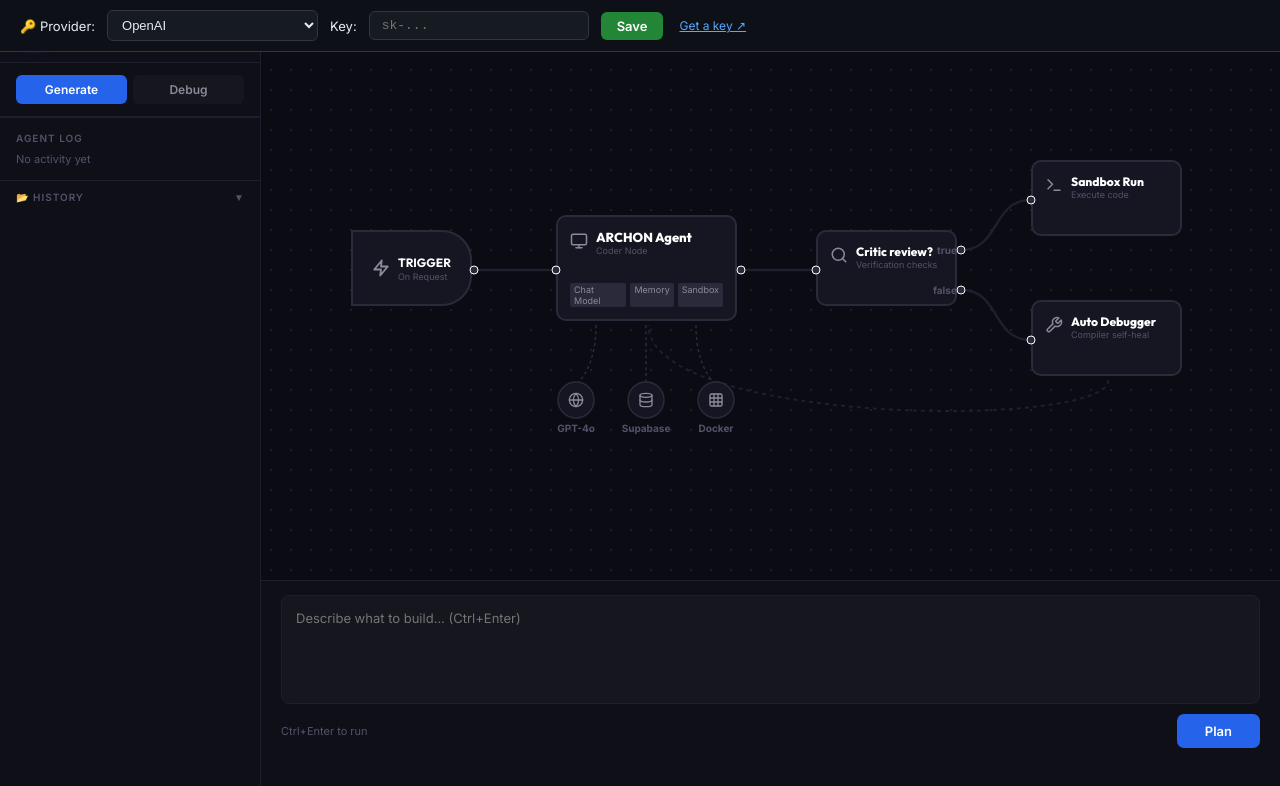
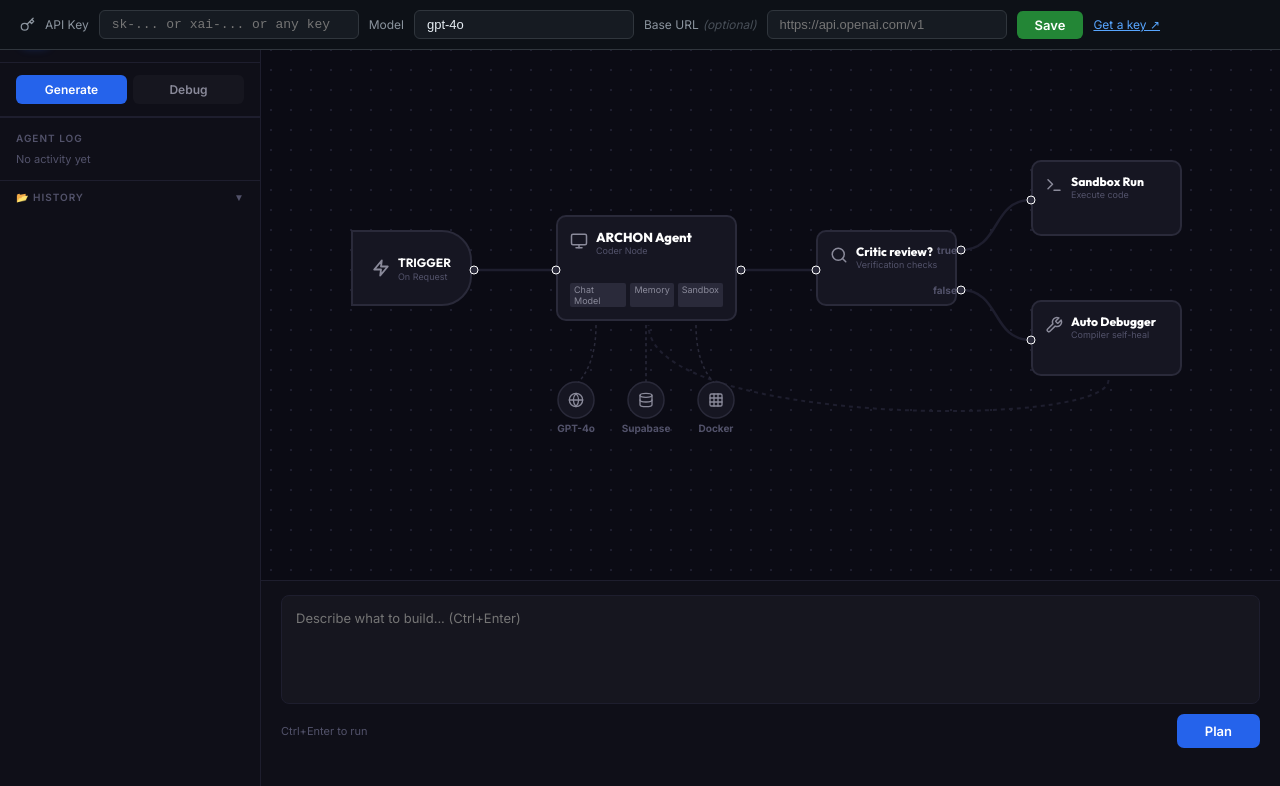
Before and after one commit to Mayank-Chaudhary-011/ARCHON, a React (Vite) app in the folder frontend/: page /app in a window 1280 px wide. Shown: the top 786 px of the page. Built offline with nearby package versions, Linux system fonts and the light colour scheme.

Commit message:
feat: session-only API key storage, simplified key/model banner, fix ESLint errors

```diff
--- a/frontend/src/App.jsx
+++ b/frontend/src/App.jsx
@@ -1,4 +1,4 @@
-import { useState, useEffect } from "react";
+import { useState, useEffect, useCallback } from "react";
 import { Toaster, toast } from "react-hot-toast";
 import axios from "axios";
 import { v4 as uuid } from "uuid";
@@ -9,6 +9,17 @@
 import ActionBar from "../components/ActionBar";
 
 const API = "http://localhost:8000/api";
+
+// SVG key icon — no emoji, no ESLint warning
+function KeyIcon() {
+  return (
+    <svg width="15" height="15" viewBox="0 0 24 24" fill="none" stroke="#8b949e" strokeWidth="2" strokeLinecap="round" strokeLinejoin="round" style={{ flexShrink: 0 }}>
+      <circle cx="7.5" cy="15.5" r="5.5" />
+      <path d="M21 2l-9.6 9.6" />
+      <path d="M15.5 7.5l3 3L22 7l-3-3" />
+    </svg>
+  );
+}
 
 export default function App() {
   const [appState, setAppState] = useState("idle");
@@ -24,71 +35,70 @@
     () => localStorage.getItem("mycoder_auto") === "true",
   );
   const [mode, setMode] = useState("generate");
+
+  // ── API key & model settings — sessionStorage so they clear on tab close ──
   const [apiKey, setApiKey] = useState(
-    () => localStorage.getItem("archon_api_key") || ""
+    () => sessionStorage.getItem("archon_api_key") || ""
   );
-  const [showKeyInput, setShowKeyInput] = useState(
-    () => !localStorage.getItem("archon_api_key")
+  const [baseUrl, setBaseUrl] = useState(
+    () => sessionStorage.getItem("archon_base_url") || ""
+  );
+  const [modelPlanner, setModelPlanner] = useState(
+    () => sessionStorage.getItem("archon_model_planner") || ""
+  );
+  const [modelCoder, setModelCoder] = useState(
+    () => sessionStorage.getItem("archon_model_coder") || ""
   );
 
-  const [llmProvider, setLlmProvider] = useState(
-    () => localStorage.getItem("archon_llm_provider") || "openai"
-  );
-  const [baseUrl, setBaseUrl] = useState(
-    () => localStorage.getItem("archon_base_url") || ""
-  );
-  const [modelPlanner, setModelPlanner] = useState(
-    () => localStorage.getItem("archon_model_planner") || ""
-  );
-  const [modelCoder, setModelCoder] = useState(
-    () => localStorage.getItem("archon_model_coder") || ""
+  const [showKeyInput, setShowKeyInput] = useState(
+    () => !sessionStorage.getItem("archon_api_key")
   );
 
-  const [tempProvider, setTempProvider] = useState(llmProvider);
-  const [tempKey, setTempKey] = useState(apiKey);
-  const [tempUrl, setTempUrl] = useState(baseUrl);
-  const [tempPlanner, setTempPlanner] = useState(modelPlanner);
-  const [tempCoder, setTempCoder] = useState(modelCoder);
+  // Temp state while the banner is open — initialised lazily from sessionStorage
+  const [tempKey, setTempKey] = useState(
+    () => sessionStorage.getItem("archon_api_key") || ""
+  );
+  const [tempUrl, setTempUrl] = useState(
+    () => sessionStorage.getItem("archon_base_url") || ""
+  );
+  const [tempModel, setTempModel] = useState(
+    () => sessionStorage.getItem("archon_model_planner") || "gpt-4o"
+  );
 
+  // Auto-focus the key input when banner opens
   useEffect(() => {
-    if (showKeyInput) {
-      setTempProvider(llmProvider);
-      setTempKey(apiKey);
-      setTempUrl(baseUrl);
-      setTempPlanner(modelPlanner);
-      setTempCoder(modelCoder);
+    if (!showKeyInput) return;
+    const tryFocus = () => {
+      const el = document.getElementById("api-key-input");
+      if (el) el.focus();
+    };
+    tryFocus();
+    const t = setTimeout(tryFocus, 60);
+    return () => clearTimeout(t);
+  }, [showKeyInput]);
+
+  function saveSettings() {
+    const trimmedKey = tempKey.trim();
+    if (!trimmedKey) {
+      toast.error("API Key cannot be empty");
+      return;
     }
-  }, [showKeyInput, llmProvider, apiKey, baseUrl, modelPlanner, modelCoder]);
+    // Derive coder model: same as planner unless user typed something different
+    const plannerModel = tempModel.trim() || "gpt-4o";
+    const coderModel = plannerModel.includes("4o") ? plannerModel.replace("gpt-4o", "gpt-4o-mini") : plannerModel;
 
-  function saveApiKey(key, provider = tempProvider, url = tempUrl, planner = tempPlanner, coder = tempCoder) {
-    const trimmed = key.trim();
-    localStorage.setItem("archon_api_key", trimmed);
-    localStorage.setItem("archon_llm_provider", provider);
-    localStorage.setItem("archon_base_url", url);
-    localStorage.setItem("archon_model_planner", planner);
-    localStorage.setItem("archon_model_coder", coder);
+    sessionStorage.setItem("archon_api_key", trimmedKey);
+    sessionStorage.setItem("archon_base_url", tempUrl.trim());
+    sessionStorage.setItem("archon_model_planner", plannerModel);
+    sessionStorage.setItem("archon_model_coder", coderModel);
 
-    setApiKey(trimmed);
-    setLlmProvider(provider);
-    setBaseUrl(url);
-    setModelPlanner(planner);
-    setModelCoder(coder);
+    setApiKey(trimmedKey);
+    setBaseUrl(tempUrl.trim());
+    setModelPlanner(plannerModel);
+    setModelCoder(coderModel);
     setShowKeyInput(false);
+    toast.success("Settings saved for this session");
   }
-
-  useEffect(() => {
-    if (showKeyInput) {
-      const input = document.getElementById("api-key-input");
-      if (input) {
-        input.focus();
-      } else {
-        setTimeout(() => {
-          const inputRetry = document.getElementById("api-key-input");
-          if (inputRetry) inputRetry.focus();
-        }, 50);
-      }
-    }
-  }, [showKeyInput]);
 
   function handleModeChange(newMode) {
     setMode(newMode);
@@ -103,6 +113,7 @@
     setTokenStats(null);
     setHumanReviewPending(false);
   }
+
   const [taskChecklist, setTaskChecklist] = useState([]);
   const [tokenStats, setTokenStats] = useState(null);
   const [humanReviewPending, setHumanReviewPending] = useState(false);
@@ -131,78 +142,88 @@
     }
   }
 
-  // Auto build loop — only fires when there are files still remaining.
-  // filesRemaining > 0 guard prevents a second buildNext() when the last
-  // file finishes (buildNext already calls itself in that branch).
-  useEffect(() => {
-    if (autoMode && appState === "building" && filesRemaining > 0) {
-      const timer = setTimeout(() => buildNext(), 800);
-      return () => clearTimeout(timer);
-    }
-    // eslint-disable-next-line react-hooks/exhaustive-deps
-  }, [autoMode, appState, filesRemaining]);
+  // ── Auto build loop ─────────────────────────────────────────────────────────
+  const buildNext = useCallback(async () => {
+    setAppState("building");
+    log("CODER", "Generating next file...");
 
-  async function handlePlan(task) {
-    if (!apiKey.trim()) {
-      log("ERROR", "API Key is required. Please save your API key and provider settings in the banner above.");
-      toast.error("API Key is required");
-      setShowKeyInput(true);
-      return;
-    }
-    setAppState("planning");
-    setImpl(null);
-    setFiles({});
-    setActiveFile(null);
-    setOpenTabs([]);
-    setOutput("");
-    setAgentLog([]);
-    setTaskChecklist([]);
-    setTokenStats(null);
-    setHumanReviewPending(false);
-
-    log("PLANNER", "Generating implementation plan...");
+    setTaskChecklist((prev) => {
+      const nextIdx = prev.findIndex((t) => t.status === "pending");
+      if (nextIdx === -1) return prev;
+      return prev.map((t, i) => (i === nextIdx ? { ...t, status: "building" } : t));
+    });
 
     try {
-      const res = await axios.post(`${API}/plan`, {
-        task,
+      const res = await axios.post(`${API}/build/next`, {
         session_id: sessionId,
         api_key: apiKey,
-        llm_provider: llmProvider,
+        llm_provider: "custom",
         base_url: baseUrl,
         model_planner: modelPlanner,
         model_coder: modelCoder,
       });
       const data = res.data;
 
-      setImpl(data.implementation);
-      setRemaining(data.total_files);
-      setFiles({
-        "Agent Pipeline": "",
-        "plan.md": data.plan_md
-      });
-      setOpenTabs(["Agent Pipeline", "plan.md"]);
-      setActiveFile("Agent Pipeline");
+      if (data.tokens) setTokenStats(data.tokens);
+
+      if (data.logs && data.logs.length > 0) {
+        data.logs.forEach((item) => log(item.agent, item.message));
+      }
+
+      if (data.status === "human_review") {
+        setPendingReview({ filename: data.filename, code: data.code, feedback: data.feedback });
+        setTaskChecklist((prev) =>
+          prev.map((t) => (t.filename === data.filename ? { ...t, status: "building" } : t))
+        );
+        setAppState("human_review");
+        log("HUMAN", `Review needed: ${data.filename} failed critic`);
+        toast("👀 Agent needs your review", { duration: 4000 });
+        return;
+      }
+
+      if (data.status === "complete") {
+        const finalFiles = { ...generatedFiles, ...data.generated_files };
+        setFiles(finalFiles);
+        setOutput(data.output);
+        setRemaining(0);
+        setTaskChecklist((prev) => prev.map((t) => ({ ...t, status: "done" })));
+        setAppState("complete");
+        saveToHistory(implementation, finalFiles, data.tokens || tokenStats, data.output);
+        log("EXECUTOR", `Done. Output: ${data.output || "no output"}`);
+        toast.success("Project built successfully ✨");
+        return;
+      }
+
+      if (data.status === "file_ready") {
+        setFiles((prev) => ({ ...prev, [data.filename]: data.code }));
+        openTab(data.filename);
+        setRemaining(data.files_remaining);
+        setTaskChecklist((prev) =>
+          prev.map((t) => (t.filename === data.filename ? { ...t, status: "done" } : t))
+        );
+        log("CODER", `${data.filename} ready`);
+
+        if (data.files_remaining === 0) {
+          buildNext();
+        } else if (!autoMode) {
           setAppState("plan_ready");
-
-      // Initialise task checklist from the file list
-      const files = data.implementation?.files || [];
-      setTaskChecklist(files.map((f) => ({ filename: f.filename, description: f.description, status: "pending" })));
-
-      log("PLANNER", `Plan ready — ${data.total_files} files to generate`);
-      if (data.tracing_active) {
-        log("SYSTEM", "LangSmith Observability active — traces streaming to dashboard");
-      } else {
-        log("SYSTEM", "LangSmith Observability offline");
         }
-      toast.success("Implementation plan ready");
+      }
     } catch (e) {
       log("ERROR", e.message);
-      toast.error("Planning failed");
-      setAppState("idle");
+      toast.error("Build failed");
+      setAppState("plan_ready");
     }
+  }, [sessionId, apiKey, baseUrl, modelPlanner, modelCoder, autoMode, generatedFiles, implementation, tokenStats]);
+
+  useEffect(() => {
+    if (autoMode && appState === "building" && filesRemaining > 0) {
+      const timer = setTimeout(() => buildNext(), 800);
+      return () => clearTimeout(timer);
     }
+  }, [autoMode, appState, filesRemaining, buildNext]);
 
-  // ── History helpers ──────────────────────────────────────────────
+  // ── History helpers ──────────────────────────────────────────────────────────
   function saveToHistory(impl, files, tokens, out, runMode = "generate") {
     const entry = {
       id: uuid(),
@@ -263,94 +284,63 @@
     }
   }
 
-  async function buildNext() {
-    setAppState("building");
-    log("CODER", "Generating next file...");
+  async function handlePlan(task) {
+    if (!apiKey.trim()) {
+      log("ERROR", "API Key is required — click the key icon (top-right) to set it.");
+      toast.error("API Key is required");
+      setShowKeyInput(true);
+      return;
+    }
+    setAppState("planning");
+    setImpl(null);
+    setFiles({});
+    setActiveFile(null);
+    setOpenTabs([]);
+    setOutput("");
+    setAgentLog([]);
+    setTaskChecklist([]);
+    setTokenStats(null);
+    setHumanReviewPending(false);
 
-    // Mark next pending file as 'building' in the checklist
-    setTaskChecklist((prev) => {
-      const nextIdx = prev.findIndex((t) => t.status === "pending");
-      if (nextIdx === -1) return prev;
-      return prev.map((t, i) => (i === nextIdx ? { ...t, status: "building" } : t));
-    });
+    log("PLANNER", "Generating implementation plan...");
 
     try {
-      const res = await axios.post(`${API}/build/next`, {
+      const res = await axios.post(`${API}/plan`, {
+        task,
         session_id: sessionId,
         api_key: apiKey,
-        llm_provider: llmProvider,
+        llm_provider: "custom",
         base_url: baseUrl,
         model_planner: modelPlanner,
         model_coder: modelCoder,
       });
       const data = res.data;
 
-      if (data.tokens) setTokenStats(data.tokens);
+      setImpl(data.implementation);
+      setRemaining(data.total_files);
+      setFiles({ "Agent Pipeline": "", "plan.md": data.plan_md });
+      setOpenTabs(["Agent Pipeline", "plan.md"]);
+      setActiveFile("Agent Pipeline");
+      setAppState("plan_ready");
 
-      // Log inner coder/critic self-healing details in the UI
-      if (data.logs && data.logs.length > 0) {
-        data.logs.forEach((item) => {
-          log(item.agent, item.message);
-        });
+      const planFiles = data.implementation?.files || [];
+      setTaskChecklist(planFiles.map((f) => ({ filename: f.filename, description: f.description, status: "pending" })));
+
+      log("PLANNER", `Plan ready — ${data.total_files} files to generate`);
+      if (data.tracing_active) {
+        log("SYSTEM", "LangSmith Observability active — traces streaming to dashboard");
+      } else {
+        log("SYSTEM", "LangSmith Observability offline");
       }
-
-      // Human review escalation — critic failed 3 times
-      if (data.status === "human_review") {
-        setPendingReview({ filename: data.filename, code: data.code, feedback: data.feedback });
-        setTaskChecklist((prev) =>
-          prev.map((t) => (t.filename === data.filename ? { ...t, status: "building" } : t))
-        );
-        setAppState("human_review");
-        log("HUMAN", `Review needed: ${data.filename} failed critic`);
-        toast("👀 Agent needs your review", { duration: 4000 });
-        return;
-      }
-
-      if (data.status === "complete") {
-        const finalFiles = { ...generatedFiles, ...data.generated_files };
-        setFiles(finalFiles);
-        setOutput(data.output);
-        setRemaining(0);
-        setTaskChecklist((prev) => prev.map((t) => ({ ...t, status: "done" })));
-        setAppState("complete");
-        // Save to local history — zero extra tokens
-        saveToHistory(implementation, finalFiles, data.tokens || tokenStats, data.output);
-        log("EXECUTOR", `Done. Output: ${data.output || "no output"}`);
-        toast.success("Project built successfully ✨");
-        return;
-      }
-
-      if (data.status === "file_ready") {
-        setFiles((prev) => ({ ...prev, [data.filename]: data.code }));
-        openTab(data.filename);
-        setRemaining(data.files_remaining);
-        // Mark this file as done
-        setTaskChecklist((prev) =>
-          prev.map((t) => (t.filename === data.filename ? { ...t, status: "done" } : t))
-        );
-        log("CODER", `${data.filename} ready`);
-
-        if (data.files_remaining === 0) {
-          // Last file done — call buildNext ONCE to trigger sandbox execution.
-          // Do NOT set autoMode here; the useEffect guard (filesRemaining > 0)
-          // ensures it won't also fire a duplicate call.
-          buildNext();
-        } else if (!autoMode) {
-          // Manual mode: pause and wait for user to click Build Next
-          setAppState("plan_ready");
-        }
-        // autoMode && files_remaining > 0 → useEffect will schedule next call
-      }
+      toast.success("Implementation plan ready");
     } catch (e) {
       log("ERROR", e.message);
-      toast.error("Build failed");
-      setAppState("plan_ready");
+      toast.error("Planning failed");
+      setAppState("idle");
     }
   }
 
   function handleAutoAll() {
-    // Start immediately. autoMode=true is set after the first buildNext call
-    // so the useEffect doesn't also fire a concurrent second request.
     buildNext();
     setAutoMode(true);
   }
@@ -407,7 +397,7 @@
 
   async function handleDebug(brokenCode, errorMessage) {
     if (!apiKey.trim()) {
-      log("ERROR", "API Key is required. Please save your API key and provider settings in the banner above.");
+      log("ERROR", "API Key is required — click the key icon (top-right) to set it.");
       toast.error("API Key is required");
       setShowKeyInput(true);
       return;
@@ -426,7 +416,7 @@
         broken_code: brokenCode,
         error_message: errorMessage,
         api_key: apiKey,
-        llm_provider: llmProvider,
+        llm_provider: "custom",
         base_url: baseUrl,
         model_planner: modelPlanner,
         model_coder: modelCoder,
@@ -441,7 +431,6 @@
       if (data.tokens) setTokenStats(data.tokens);
       setAppState("complete");
 
-      // Save debug run to history list
       saveToHistory(null, files, data.tokens, data.output, "debug");
 
       log("DEBUGGER", "Fix ready");
@@ -456,147 +445,106 @@
 
   return (
     <div style={{ display: "grid", gridTemplateColumns: "260px 1fr", height: "100vh", overflow: "hidden" }}>
-      {/* ── API Key Banner ───────────────────────────── */}
+
+      {/* ── API Key / Model Banner ─────────────────────────── */}
       {showKeyInput && (
         <div style={{
           position: "fixed", top: 0, left: 0, right: 0, zIndex: 9999,
           background: "#0d1117", borderBottom: "1px solid #30363d",
-          padding: "10px 20px", display: "flex", flexWrap: "wrap", alignItems: "center", gap: "12px"
+          padding: "10px 20px", display: "flex", flexWrap: "wrap",
+          alignItems: "center", gap: "10px"
         }}>
-          <span style={{ color: "#e6edf3", fontSize: "13px", fontFamily: "Inter,sans-serif", whiteSpace: "nowrap", display: "flex", alignItems: "center", gap: "4px" }}>
-            🔑 Provider:
-          </span>
-          <select
-            value={tempProvider}
-            onChange={(e) => {
-              const p = e.target.value;
-              setTempProvider(p);
-              if (p === "openai") {
-                setTempUrl("");
-                setTempPlanner("gpt-4o");
-                setTempCoder("gpt-4o-mini");
-              } else if (p === "grok") {
-                setTempUrl("https://api.xai.com/v1");
-                setTempPlanner("grok-2");
-                setTempCoder("grok-2");
-              } else {
-                setTempUrl("");
-                setTempPlanner("gpt-4o");
-                setTempCoder("gpt-4o-mini");
-              }
-            }}
-            style={{
-              padding: "6px 10px", borderRadius: "6px", border: "1px solid #30363d",
-              background: "#161b22", color: "#e6edf3", fontSize: "13px", outline: "none", cursor: "pointer"
-            }}
-          >
-            <option value="openai">OpenAI</option>
-            <option value="grok">Grok (xAI)</option>
-            <option value="custom">Custom (OpenAI-compatible)</option>
-          </select>
-
-          <span style={{ color: "#e6edf3", fontSize: "13px", fontFamily: "Inter,sans-serif", whiteSpace: "nowrap" }}>
-            Key:
+          <KeyIcon />
+          <span style={{ color: "#8b949e", fontSize: "12px", fontFamily: "Inter,sans-serif", whiteSpace: "nowrap" }}>
+            API Key
           </span>
           <input
             id="api-key-input"
             type="password"
-            placeholder={tempProvider === "grok" ? "xai-..." : "sk-..."}
+            placeholder="sk-... or xai-... or any key"
             value={tempKey}
             onChange={(e) => setTempKey(e.target.value)}
             autoComplete="new-password"
             data-lpignore="true"
             data-1pignore="true"
+            onKeyDown={(e) => e.key === "Enter" && saveSettings()}
             style={{
-              flex: "1 1 180px", maxWidth: "220px", padding: "6px 12px",
+              flex: "1 1 180px", maxWidth: "260px", padding: "6px 12px",
               borderRadius: "6px", border: "1px solid #30363d",
               background: "#161b22", color: "#e6edf3",
               fontFamily: "monospace", fontSize: "13px", outline: "none"
             }}
-            onKeyDown={e => e.key === "Enter" && saveApiKey(tempKey, tempProvider, tempUrl, tempPlanner, tempCoder)}
           />
-
-          {(tempProvider === "custom" || tempProvider === "grok") && (
-            <>
-              <span style={{ color: "#e6edf3", fontSize: "13px", fontFamily: "Inter,sans-serif", whiteSpace: "nowrap" }}>
-                Endpoint:
+          <span style={{ color: "#8b949e", fontSize: "12px", fontFamily: "Inter,sans-serif", whiteSpace: "nowrap" }}>
+            Model
           </span>
           <input
             type="text"
-                placeholder="Base URL (e.g., https://...)"
-                value={tempUrl}
-                onChange={(e) => setTempUrl(e.target.value)}
+            placeholder="gpt-4o / grok-2 / claude-3-5-sonnet..."
+            value={tempModel}
+            onChange={(e) => setTempModel(e.target.value)}
+            onKeyDown={(e) => e.key === "Enter" && saveSettings()}
             style={{
-                  flex: "1 1 200px", maxWidth: "240px", padding: "6px 12px",
+              flex: "1 1 160px", maxWidth: "220px", padding: "6px 12px",
               borderRadius: "6px", border: "1px solid #30363d",
               background: "#161b22", color: "#e6edf3",
               fontSize: "13px", outline: "none"
             }}
           />
-            </>
-          )}
-
-          {tempProvider !== "openai" && (
-            <>
-              <span style={{ color: "#e6edf3", fontSize: "13px", fontFamily: "Inter,sans-serif", whiteSpace: "nowrap" }}>
-                Planner:
+          <span style={{ color: "#8b949e", fontSize: "12px", fontFamily: "Inter,sans-serif", whiteSpace: "nowrap" }}>
+            Base URL
+            <span style={{ color: "#484f58", fontStyle: "italic", marginLeft: "4px" }}>(optional)</span>
           </span>
           <input
             type="text"
-                placeholder="Model (e.g. grok-2)"
-                value={tempPlanner}
-                onChange={(e) => setTempPlanner(e.target.value)}
+            placeholder="https://api.openai.com/v1"
+            value={tempUrl}
+            onChange={(e) => setTempUrl(e.target.value)}
+            onKeyDown={(e) => e.key === "Enter" && saveSettings()}
             style={{
-                  width: "120px", padding: "6px 12px",
+              flex: "1 1 180px", maxWidth: "240px", padding: "6px 12px",
               borderRadius: "6px", border: "1px solid #30363d",
               background: "#161b22", color: "#e6edf3",
               fontSize: "13px", outline: "none"
             }}
           />
-              <span style={{ color: "#e6edf3", fontSize: "13px", fontFamily: "Inter,sans-serif", whiteSpace: "nowrap" }}>
-                Coder:
-              </span>
-              <input
-                type="text"
-                placeholder="Model (e.g. grok-2)"
-                value={tempCoder}
-                onChange={(e) => setTempCoder(e.target.value)}
+          <button
+            onClick={saveSettings}
             style={{
-                  width: "120px", padding: "6px 12px",
-                  borderRadius: "6px", border: "1px solid #30363d",
-                  background: "#161b22", color: "#e6edf3",
-                  fontSize: "13px", outline: "none"
-                }}
-              />
-            </>
-          )}
-
-          <button
-            onClick={() => saveApiKey(tempKey, tempProvider, tempUrl, tempPlanner, tempCoder)}
-            style={{
-              padding: "6px 16px", borderRadius: "6px", border: "none",
+              padding: "6px 18px", borderRadius: "6px", border: "none",
               background: "#238636", color: "#fff", fontFamily: "Inter,sans-serif",
               fontSize: "13px", cursor: "pointer", fontWeight: 600
             }}
           >Save</button>
-          <a href={tempProvider === "grok" ? "https://console.x.ai/" : "https://platform.openai.com/api-keys"} target="_blank" rel="noreferrer"
-            style={{ color: "#58a6ff", fontSize: "12px", fontFamily: "Inter,sans-serif", marginLeft: "4px" }}>
+          <a
+            href="https://platform.openai.com/api-keys"
+            target="_blank"
+            rel="noreferrer"
+            style={{ color: "#58a6ff", fontSize: "12px", fontFamily: "Inter,sans-serif" }}
+          >
             Get a key ↗
           </a>
         </div>
       )}
+
+      {/* ── Small key button shown when banner is collapsed ── */}
       {!showKeyInput && (
         <button
           onClick={() => setShowKeyInput(true)}
-          title="Change API key"
+          title="Configure API key & model"
           style={{
             position: "fixed", top: "10px", right: "14px", zIndex: 9999,
             background: "#161b22", border: "1px solid #30363d", borderRadius: "6px",
-            color: "#8b949e", padding: "4px 10px", fontSize: "11px",
-            cursor: "pointer", fontFamily: "Inter,sans-serif"
+            color: "#8b949e", padding: "5px 10px", fontSize: "11px",
+            cursor: "pointer", fontFamily: "Inter,sans-serif",
+            display: "flex", alignItems: "center", gap: "5px"
           }}
-        >🔑 API Key</button>
+        >
+          <KeyIcon />
+          API Key
+        </button>
       )}
+
       <Toaster
         position="top-right"
         toastOptions={{
```
Lines whose indentation alone changed are shown as unchanged.
